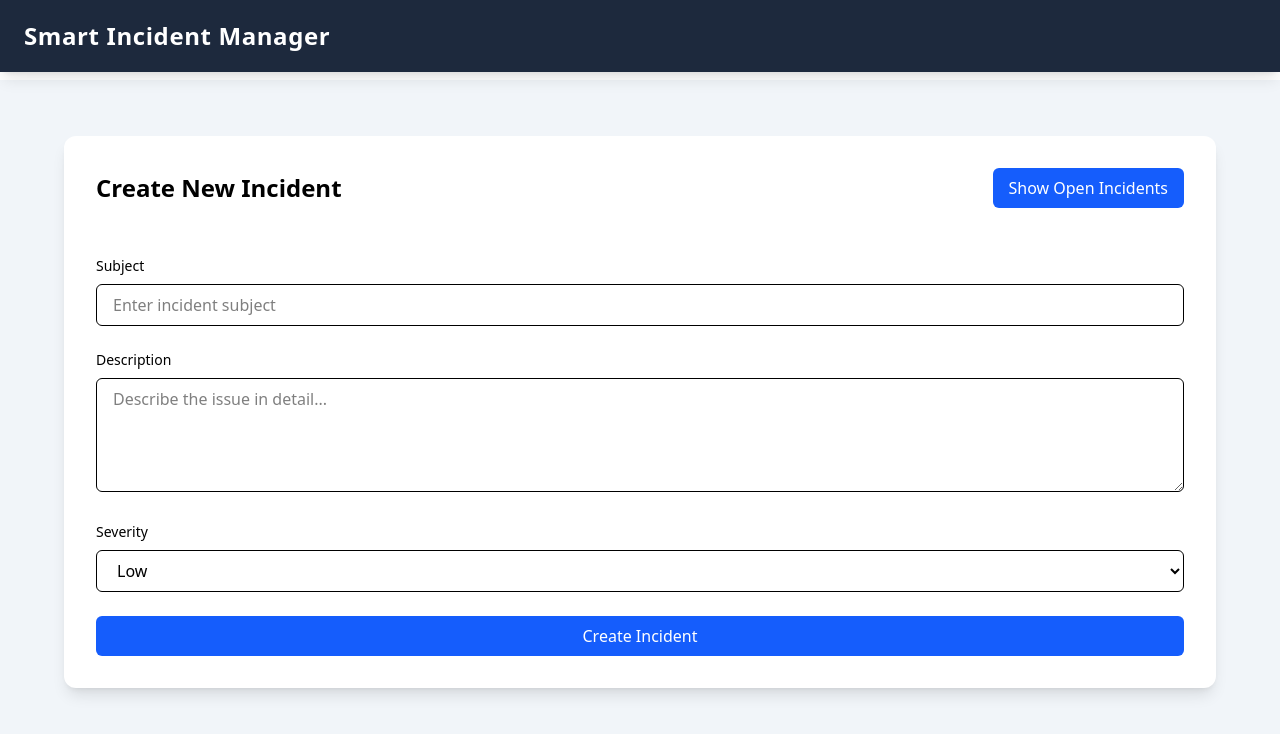
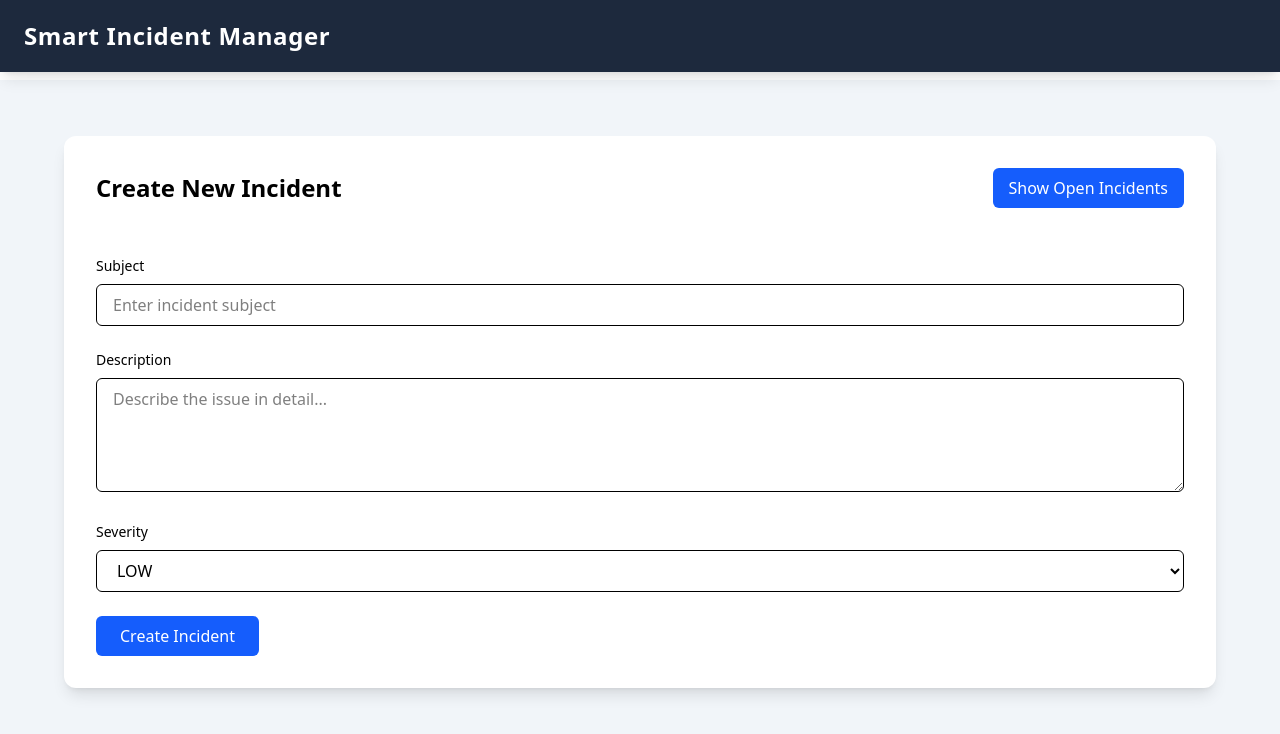
Before and after one commit to divyanshprasad01/Smart_Incident_And_Alert_Management_System, a React (Vite) app in the folder Smart-Incident-And-Alert-Manager-Frontend/: page /incidents in a window 1280 px wide. Both pictures are taken after a click on the button "Create Incident +". Shown: the top 734 px of the page. Built offline with nearby package versions, Linux system fonts and the light colour scheme; no server answers.

Commit message:
Create Incident feature working properly as expected now, made some UI changes.

```diff
--- a/Smart-Incident-And-Alert-Manager-Frontend/src/Components/CreateIncident.jsx
+++ b/Smart-Incident-And-Alert-Manager-Frontend/src/Components/CreateIncident.jsx
@@ -2,22 +2,44 @@ import { useState } from "react";
 import api from "../Api/axios";
 import toast from "react-hot-toast";
 
-
-export default function CreateIncident({setActiveTab}) {
+export default function CreateIncident({ setActiveTab }) {
   const [subject, setSubject] = useState("");
   const [description, setDescription] = useState("");
   const [severity, setSeverity] = useState("Low");
+  const [loading, setLoading] = useState(false);
+
+
+  const handleCreateIncident = async (e) => {
+    e.preventDefault();
+    setLoading(true);
+    try {      const response = await api.post("/incidents", {
+        subject : subject,
+        description : description,
+        severity : severity,
+        userId : 1
+      });
+
+      toast.success("Incident created successfully!");
+      setSubject("");
+      setDescription("");
+      setSeverity("Low");
+      setActiveTab("allIncidents");
+    } catch (error) {
+      console.error("Error creating incident:", error);
+      toast.error("Failed to create incident. Please try again.");
+    } finally {
+      setLoading(false);
+    }
+  };
+
 
   return (
     <div className="h-auto min-h-100 bg-slate-100 flex justify-center p-6">
-
       <div className="w-full max-w-6xl bg-white shadow-lg rounded-xl p-8">
         <div className="flex items-center justify-between mb-6">
-          <h1 className="text-2xl font-bold mb-6">
-            Create New Incident
-          </h1>
+          <h1 className="text-2xl font-bold mb-6">Create New Incident</h1>
           <button
-          type="create"
+            type="button"
             onClick={() => setActiveTab("allIncidents")}
             className=" bg-blue-600 text-white mb-6 py-2 px-4 rounded-md hover:bg-blue-700 transition"
           >
@@ -25,12 +47,9 @@ return (
           </button>
         </div>
         <form className="space-y-6">
-
           {/* Subject */}
           <div>
-            <label className="block text-sm font-medium mb-2">
-              Subject
-            </label>
+            <label className="block text-sm font-medium mb-2">Subject</label>
             <input
               type="text"
               placeholder="Enter incident subject"
@@ -58,34 +77,30 @@ return (
 
           {/* Severity */}
           <div>
-            <label className="block text-sm font-medium mb-2">
-              Severity
-            </label>
+            <label className="block text-sm font-medium mb-2">Severity</label>
             <select
               value={severity}
               onChange={(e) => setSeverity(e.target.value)}
               className="w-full px-4 py-2 border rounded-md focus:outline-none focus:ring-2 focus:ring-blue-500"
             >
-              <option value="Low">Low</option>
-              <option value="Medium">Medium</option>
-              <option value="Highly_Critical">Highly_Critical</option>
+              <option className="bg-gray-100 text-gray-600"  value="Low">LOW</option>
+              <option className="bg-yellow-100 text-yellow-600" value="Medium">MEDIUM</option>
+              <option className="bg-red-100 text-red-600"  value="Critical">CRITICAL</option>
+              <option className="bg-red-200 text-red-800" value="Highly_Critical">HIGHLY CRITICAL</option>
             </select>
           </div>
 
           {/* Submit Button */}
           <button
             type="submit"
-            // disabled={loading}
-            className="w-full bg-blue-600 text-white py-2 rounded-md hover:bg-blue-700 transition disabled:opacity-50"
+            disabled={loading}
+            onClick={handleCreateIncident}
+            className="w-auto  bg-blue-600 text-white py-2 px-6 rounded-md hover:bg-blue-700 transition disabled:opacity-50"
           >
-            Create Incident
+            {loading ? "Creating..." : "Create Incident"}
           </button>
-
         </form>
-
       </div>
-
     </div>
-  )
-
+  );
 }
--- a/Smart-Incident-And-Alert-Manager-Frontend/src/Components/ShowIncidents.jsx
+++ b/Smart-Incident-And-Alert-Manager-Frontend/src/Components/ShowIncidents.jsx
@@ -24,13 +24,15 @@ export default function ShowIncidents({setActiveTab}) {
      const getSeverityColor = (severity) => {
     switch (severity) {
       case "Highly_Critical":
+        return "bg-red-200 text-red-800"
+      case "Critical":
         return "bg-red-100 text-red-600"
-      case "Critical":
+      case "Medium":
         return "bg-yellow-100 text-yellow-600"
-      case "Medium":
+      case "Low":
+        return "bg-gray-100 text-gray-600"
+      default:
         return "bg-green-100 text-green-600"
-      default:
-        return "bg-gray-100 text-gray-600"
     }
   }
 
```
Also changed, not shown: 1 other file (tests, documents, lock files or other folders). Lines whose indentation alone changed are shown as unchanged.
